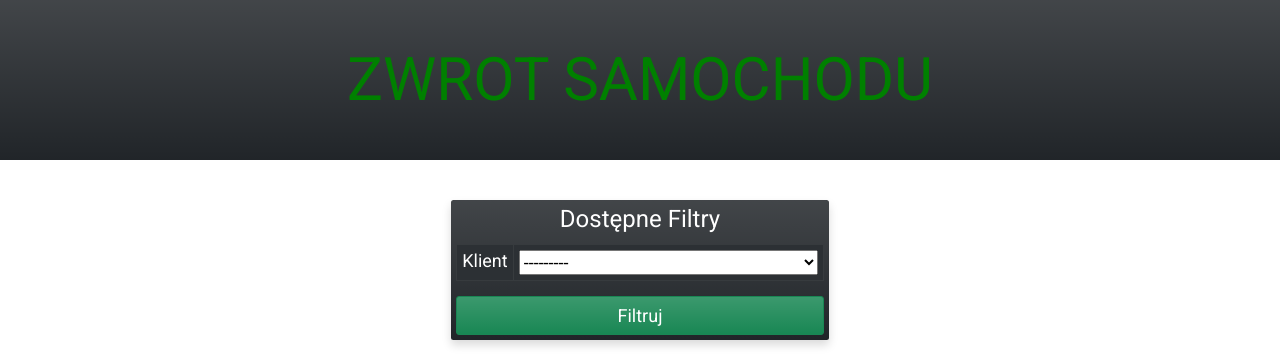
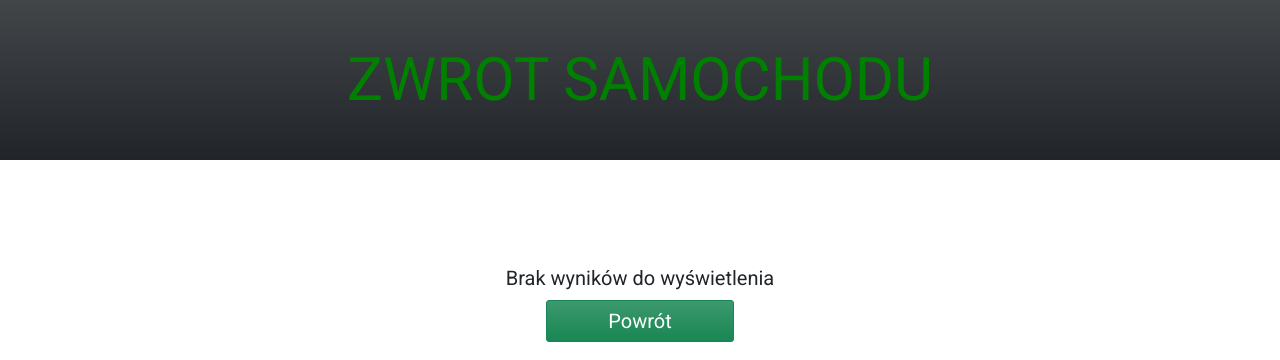
Before and after one commit to RomanH83/CarRentalSite, a Django app: page /employee/car-return in a window 1280 px wide. Shown: the part 80-440 px from the top of the page. Run offline with Django 4.2, Linux system fonts and the light colour scheme; a user stored in the database is signed in; tables that the repository leaves empty hold one stand-in row (values such as "Sample post"); some libraries are stand-ins or nearby versions.

Commit message:
Change car-return behaviour without orders

```diff
--- a/carrent/employee/templates/employee/employee_car_return.html
+++ b/carrent/employee/templates/employee/employee_car_return.html
@@ -6,9 +6,12 @@
             <div class="hero-shadow bg-dark bg-gradient" style="height: 80%"></div>
         </section>
 <div class="container h-100 d-flex flex-column align-items-center text-dark text-center">
-    {% if order_list.count < 1 %}
+    {% if filter.qs.count < 1 %}
         <div style="height:15vh"></div>
         <h2>Brak wyników do wyświetlenia</h2>
+        <div class="col-sm-2 d-grid mt-2">
+            <a href="{% url 'car_return' %}" class="btn btn-success btn-lg bg-gradient btn-block fs-2">Powrót</a>
+        </div>
     {% else %}
         <section class="car_view">
             <section class="car_table">
```
